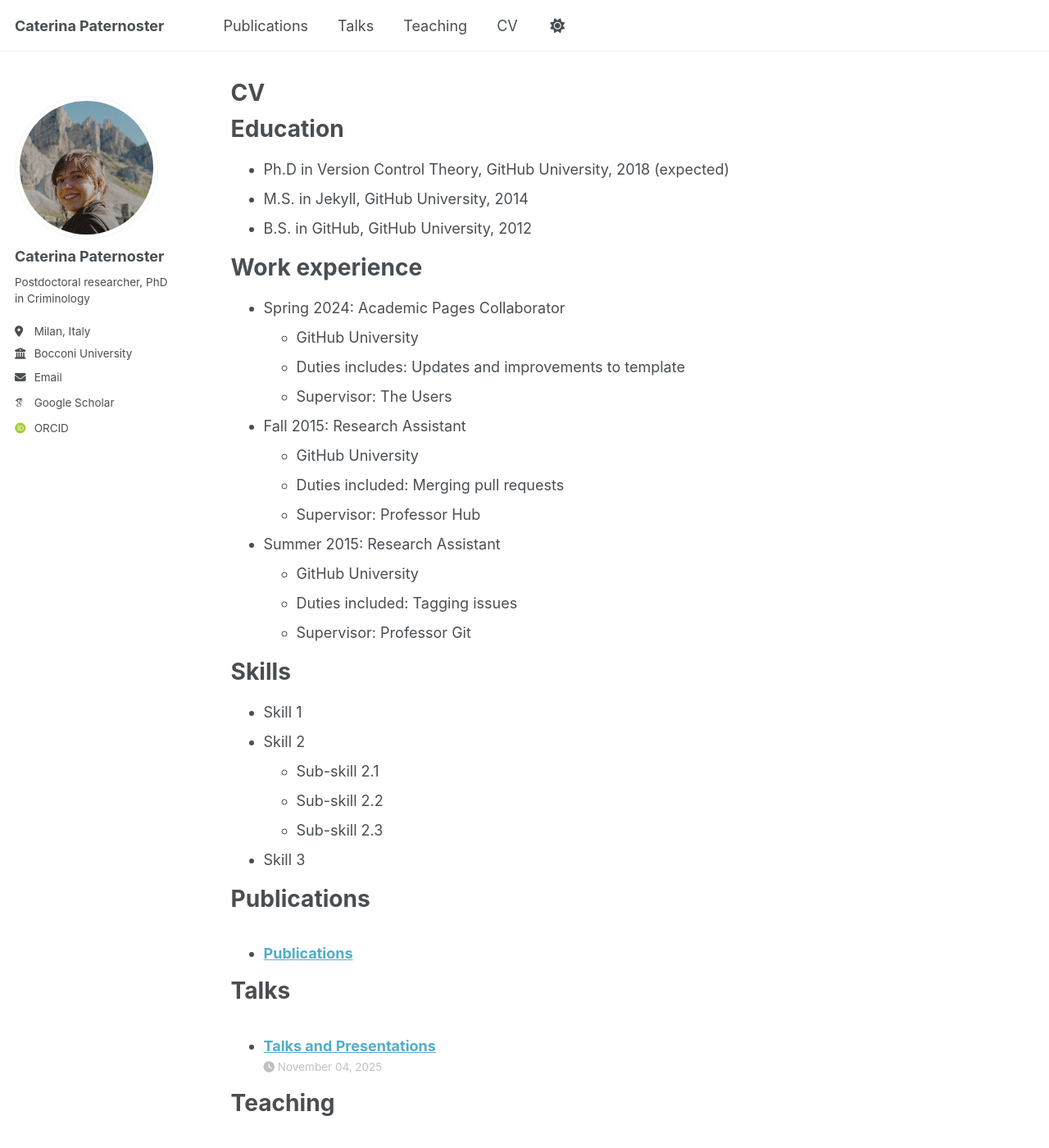
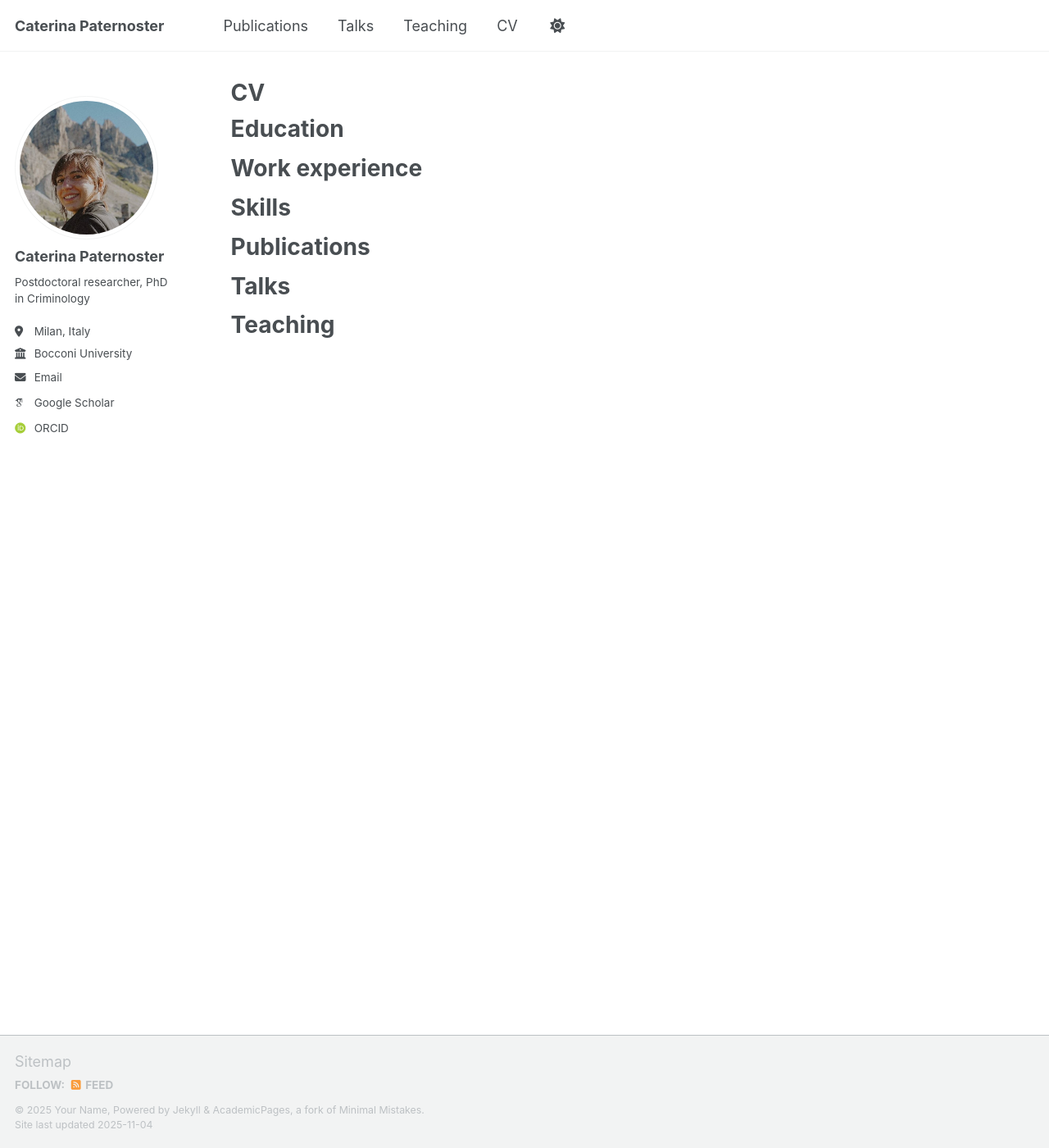
Before and after one commit to caterinapaternoster/caterinapaternoster.github.io, a Jekyll site: the page built from _pages/cv.md, in a window 1280 px wide and 1400 px high. Shown: the whole window at 82% size. Built offline with Jekyll 4.4.1, drawn with Linux system fonts in a browser that asks for light colours; some web fonts are replaced; a script that is not in the unit is left out; some of the changed text lies outside the part shown.

Commit message:
Update cv.md

```diff
--- a/_pages/cv.md
+++ b/_pages/cv.md
@@ -11,54 +11,18 @@ redirect_from:
 
 Education
 ======
-* Ph.D in Version Control Theory, GitHub University, 2018 (expected)
-* M.S. in Jekyll, GitHub University, 2014
-* B.S. in GitHub, GitHub University, 2012
 
 Work experience
 ======
-* Spring 2024: Academic Pages Collaborator
-  * GitHub University
-  * Duties includes: Updates and improvements to template
-  * Supervisor: The Users
-
-* Fall 2015: Research Assistant
-  * GitHub University
-  * Duties included: Merging pull requests
-  * Supervisor: Professor Hub
-
-* Summer 2015: Research Assistant
-  * GitHub University
-  * Duties included: Tagging issues
-  * Supervisor: Professor Git
 
 Skills
 ======
-* Skill 1
-* Skill 2
-  * Sub-skill 2.1
-  * Sub-skill 2.2
-  * Sub-skill 2.3
-* Skill 3
 
 Publications
 ======
-  <ul>{% for post in site.publications reversed %}
-    {% include archive-single-cv.html %}
-  {% endfor %}</ul>
 
 Talks
 ======
-  <ul>{% for post in site.talks reversed %}
-    {% include archive-single-talk-cv.html  %}
-  {% endfor %}</ul>
 
 Teaching
 ======
-  <ul>{% for post in site.teaching reversed %}
-    {% include archive-single-cv.html %}
-  {% endfor %}</ul>
-
-Service and leadership
-======
-* Currently signed in to 43 different slack teams
```
